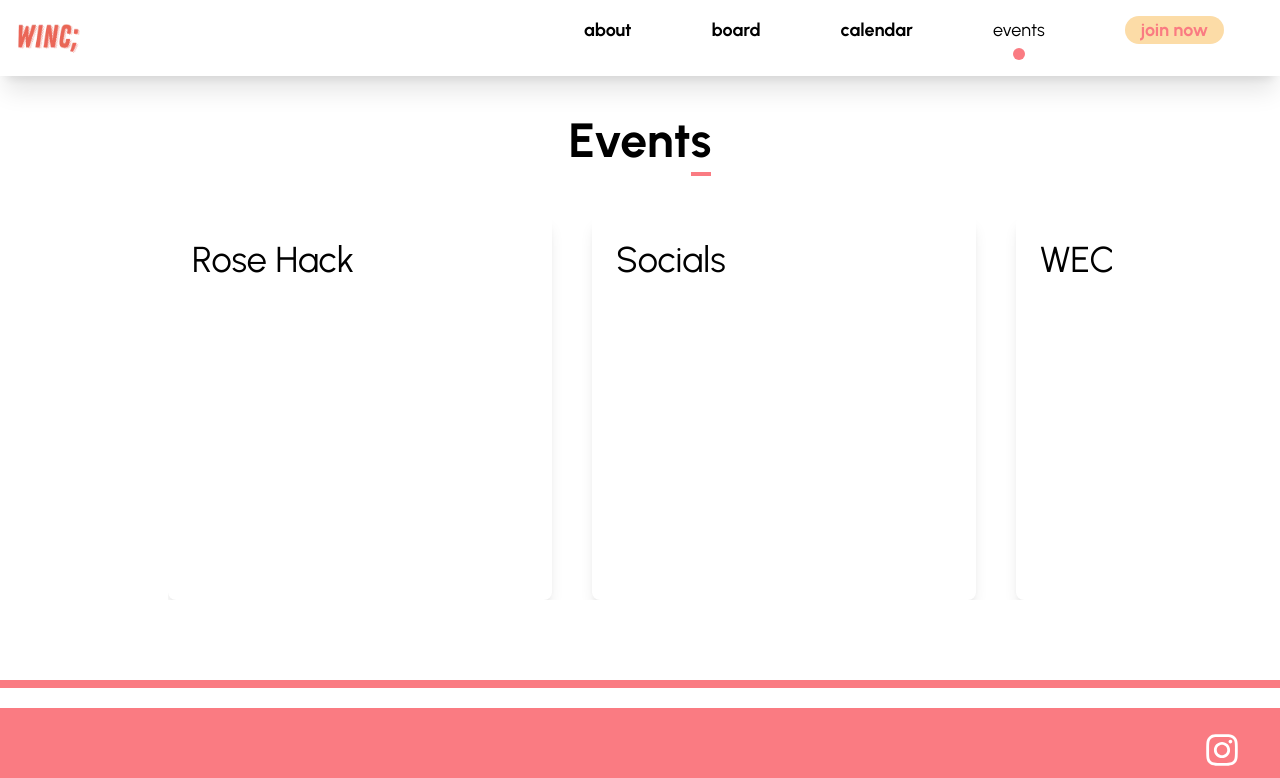
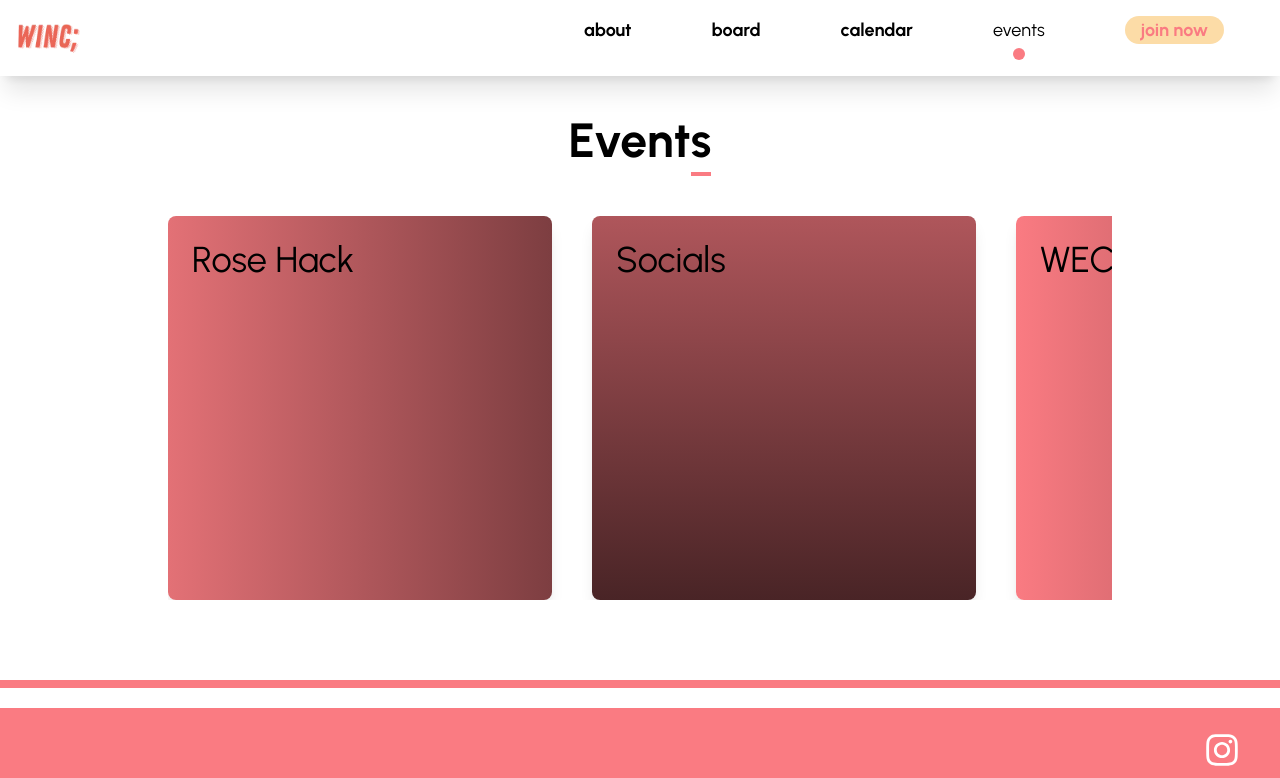
Before and after one commit to acm-ucr/winc-website, a Next.js app: page /events/overview in a window 1280 px wide. Shown: the top 778 px of the page. Built offline with nearby package versions, Linux system fonts and the light colour scheme.

Commit message:
consistent grad

```diff
--- a/src/components/events/eventcarousel.tsx
+++ b/src/components/events/eventcarousel.tsx
@@ -60,7 +60,11 @@ export function EventCarousel() {
               className="h-full w-80 flex-shrink-0 md:w-96"
             >
               <div
-                className={`flex h-full w-full items-start justify-start rounded-lg bg-gradient-${event.direction} ${event.gradient} p-4 shadow-lg transition-all md:p-6`}
+                className={`flex h-full w-full items-start justify-start rounded-lg ${
+                  event.direction === "to-r"
+                    ? "bg-gradient-to-r"
+                    : "bg-gradient-to-b"
+                } ${event.gradient} p-4 shadow-lg transition-all md:p-6`}
               >
                 <p className="text-2xl md:text-4xl">{event.title}</p>
               </div>
```
